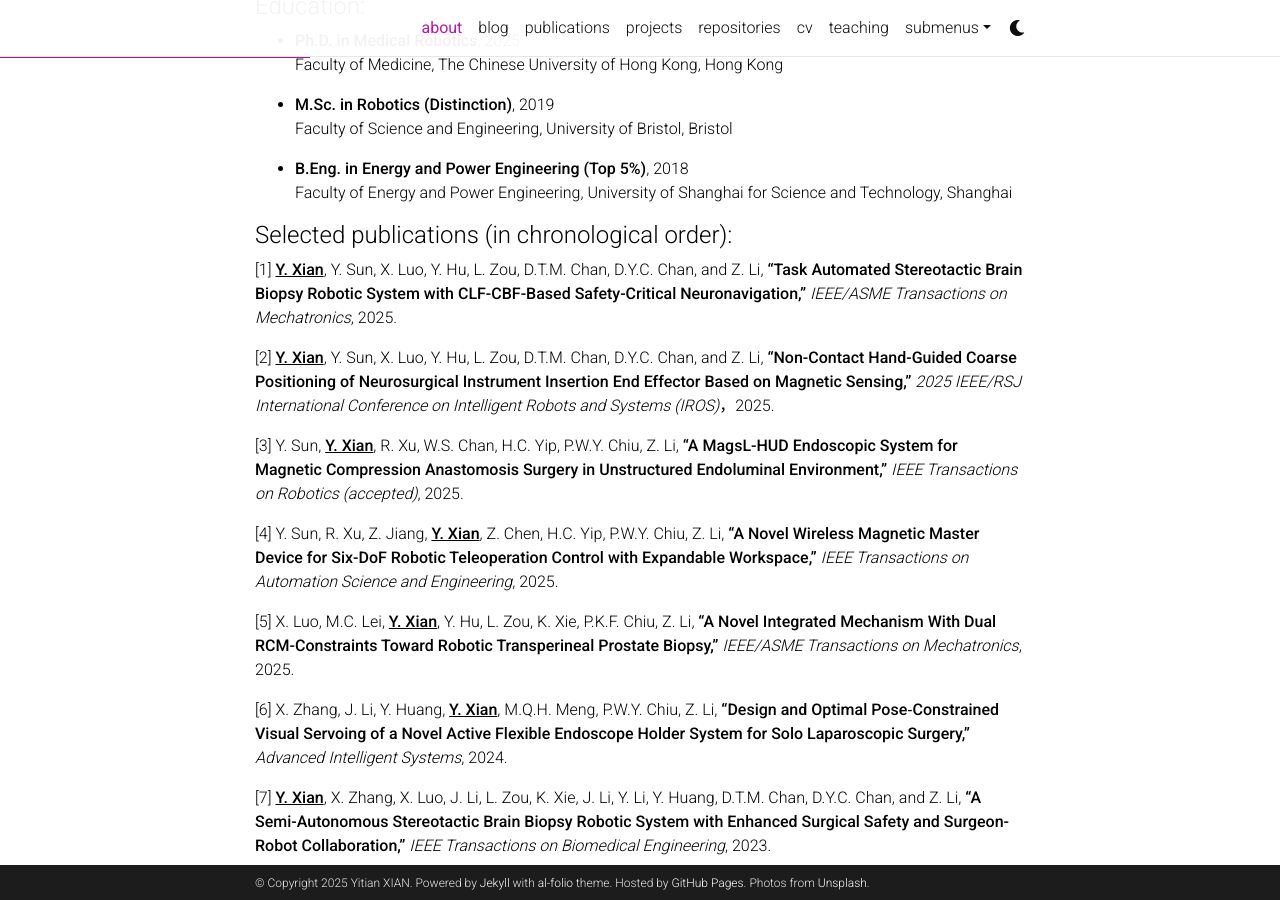
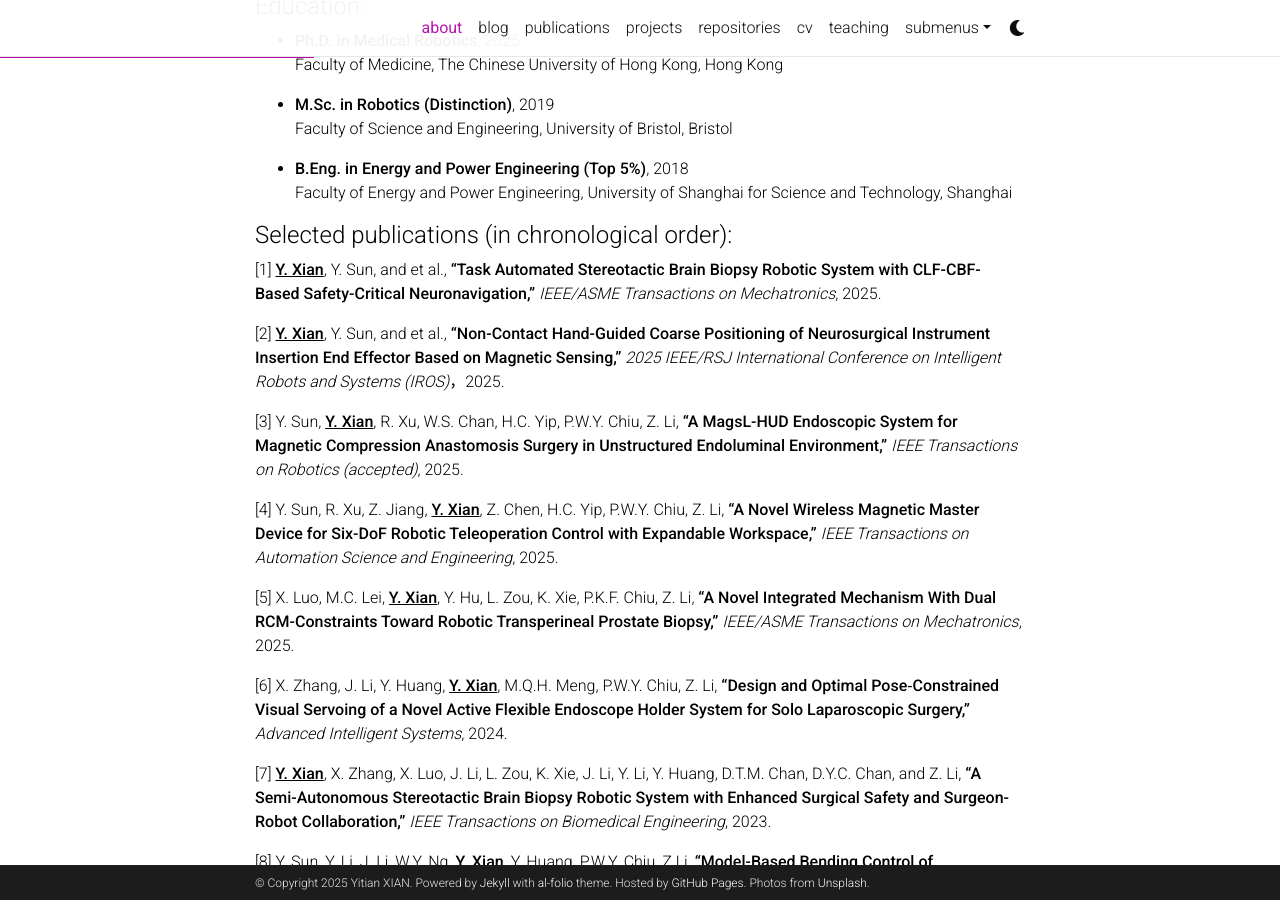
Before and after one commit to yitian-xian/yitian-xian.github.io, a Jekyll site: the page built from _pages/about.md, in a window 1280 px wide and 900 px high, scrolled down 489 px. Built offline with Jekyll 4.4.1, drawn with Linux system fonts in a browser that asks for light colours; full-size pictures stand in for the smaller copies a plugin makes; emoji names are drawn with the system emoji font; comment, search, counter and statistics services are not loaded; a style sheet for code colours, icons or effects is not loaded.

Commit message:
Update about.md

```diff
--- a/_pages/about.md
+++ b/_pages/about.md
@@ -40,9 +40,9 @@
 
 #### Selected publications (in chronological order):
 
-[1] **<u>Y. Xian</u>**, Y. Sun, X. Luo, Y. Hu, L. Zou, D.T.M. Chan, D.Y.C. Chan, and Z. Li, **“Task Automated Stereotactic Brain Biopsy Robotic System with CLF-CBF-Based Safety-Critical Neuronavigation,”** *IEEE/ASME Transactions on Mechatronics*, 2025.
+[1] **<u>Y. Xian</u>**, Y. Sun, and et al., **“Task Automated Stereotactic Brain Biopsy Robotic System with CLF-CBF-Based Safety-Critical Neuronavigation,”** *IEEE/ASME Transactions on Mechatronics*, 2025.
 
-[2] **<u>Y. Xian</u>**, Y. Sun, X. Luo, Y. Hu, L. Zou, D.T.M. Chan, D.Y.C. Chan, and Z. Li, **“Non-Contact Hand-Guided Coarse Positioning of Neurosurgical Instrument Insertion End Effector Based on Magnetic Sensing,”** *2025 IEEE/RSJ International Conference on Intelligent Robots and Systems (IROS)*，2025.
+[2] **<u>Y. Xian</u>**, Y. Sun, and et al., **“Non-Contact Hand-Guided Coarse Positioning of Neurosurgical Instrument Insertion End Effector Based on Magnetic Sensing,”** *2025 IEEE/RSJ International Conference on Intelligent Robots and Systems (IROS)*，2025.
 
 [3] Y. Sun, **<u>Y. Xian</u>**, R. Xu, W.S. Chan, H.C. Yip, P.W.Y. Chiu, Z. Li, **“A MagsL-HUD Endoscopic System for Magnetic Compression Anastomosis Surgery in Unstructured Endoluminal Environment,”** *IEEE Transactions on Robotics (accepted)*, 2025.
 
```
